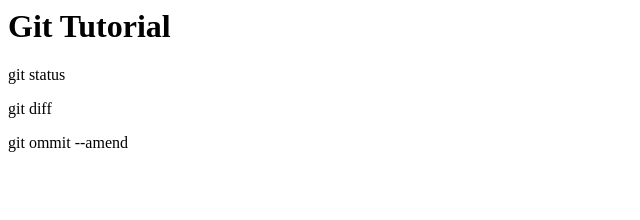
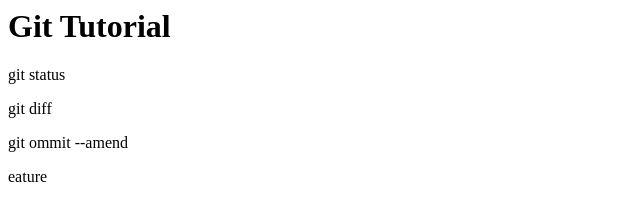
Before and after one commit to Tamm2/git_tutorial, a plain HTML site: page index.html in a window 1280 px wide. Shown: the full height of the page, 0-640 px from the left. Drawn offline with Linux system fonts and the light colour scheme.

```diff
--- a/index.html
+++ b/index.html
@@ -2,3 +2,4 @@
 <p>git status</p>
 <p>git diff</p>
 <p>git ommit --amend</p>
+<p>eature</p>
```
